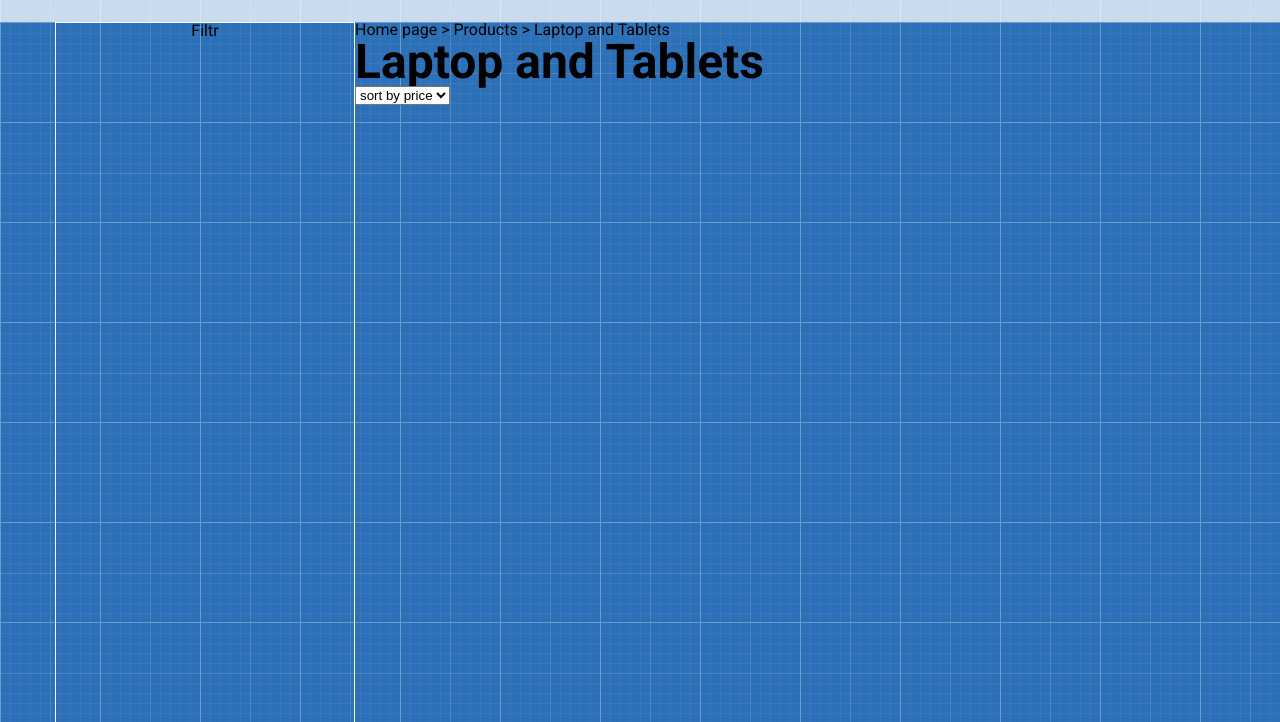
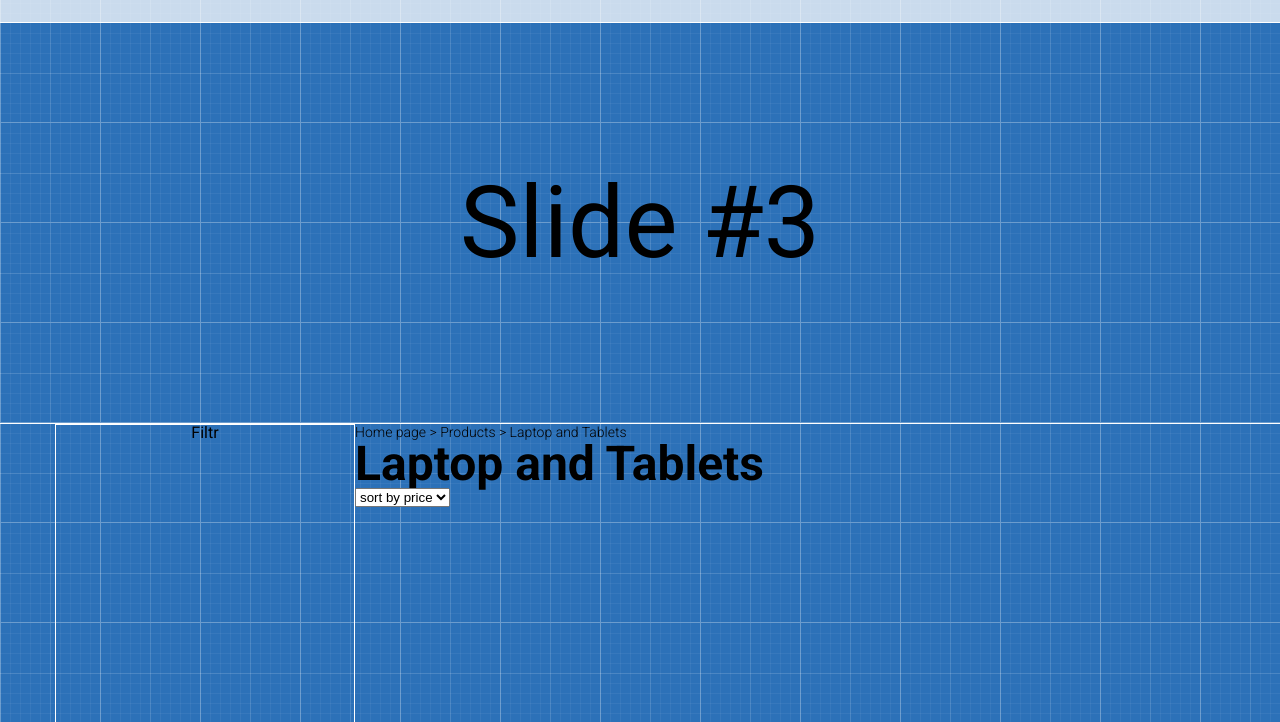
Before and after one commit to VitalikTR/VitalikTR.github.io, a plain HTML site: page index.html in a window 1280 px wide. Shown: the part 78-800 px from the top of the page. Drawn offline with Linux system fonts and the light colour scheme.

Commit message:
add container slide and style

```diff
--- a/index.html
+++ b/index.html
@@ -85,6 +85,11 @@
             </div>
         </div>
     </header>
+    <div class="container">
+        <div class="row">
+            <aside class="slide">Slide #3</aside>
+        </div>
+    </div>
     <main class="main">
         <div class="container">
             <div class="row">
@@ -92,7 +97,7 @@
                 <section class="col-md-9">
                     <div class="row">
                        <div class="col-md-12">
-                           <span>Home page > Products > Laptop and Tablets</span>
+                           <span class="breadcrumbs">Home page > Products > Laptop and Tablets</span>
                        </div>
                     </div>
                     <div class="row">
--- a/style.css
+++ b/style.css
@@ -223,6 +223,19 @@ body {
     font-size: 21px;
 }
 
+body > .container{
+    width: 100%;
+    border-bottom: 1px solid white;
+    border-top: 1px solid white;
+}
+
+.slide{
+    height: 400px;
+    text-align: center;
+    font-size: 100px;
+    line-height: 400px;
+}
+
 .main .col-md-3{
     height: 843px;
     text-align: center;
@@ -231,6 +244,11 @@ body {
 
 .col-md-9{
     width: 74.36%;
+}
+
+.breadcrumbs{
+    font-size: 14px;
+    font-weight: 300;
 }
 
 .select{
```
